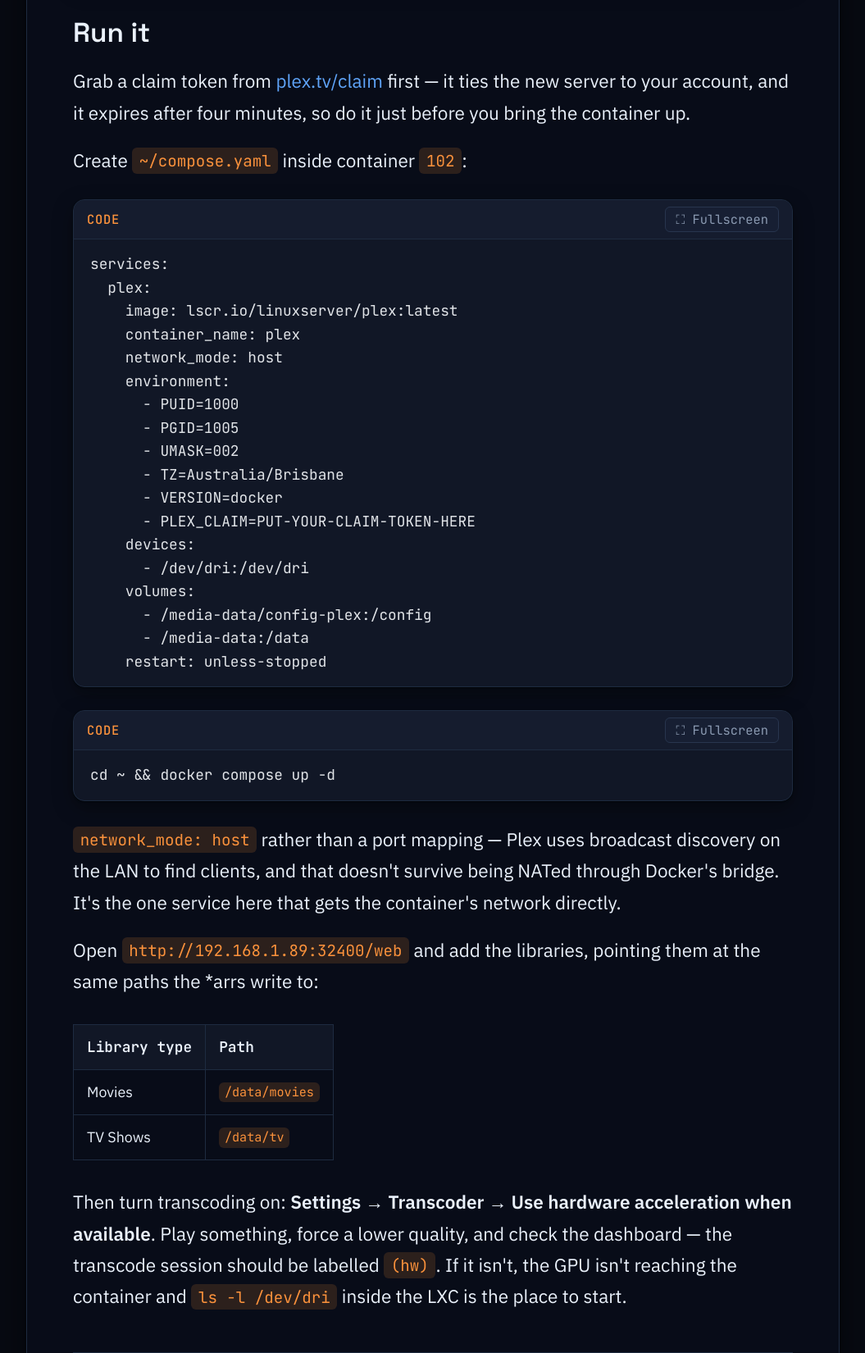
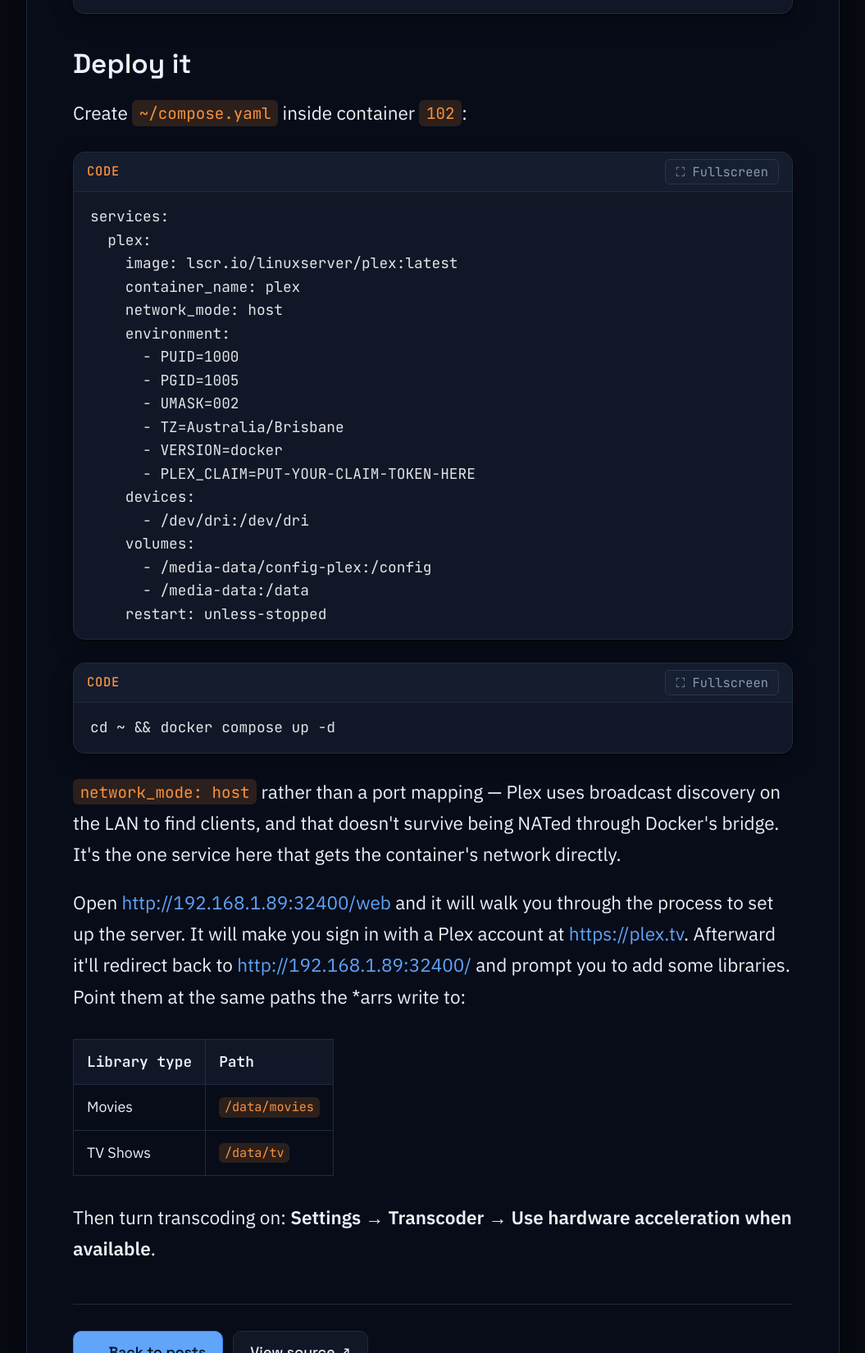
Before and after one commit to DylanMunyard/dylan-blog, an Astro site: page /posts/building-a-home-server-pt5 in a window 1280 px wide. Shown: the part 10066-11716 px from the top of the page at 82% size, without its empty margins (112-1167 px from the left). Built offline with nearby package versions, Linux system fonts and the light colour scheme; Astro itself is replaced by a stand-in of ours; code samples lack their colours.

Commit message:
Finish set up

````diff
--- a/src/content/blog/building-a-home-server-pt5.mdx
+++ b/src/content/blog/building-a-home-server-pt5.mdx
@@ -242,7 +242,7 @@
 Transmission needs a password to use as the web UI login. Put it in `PASS`.
 
 ## The media server
-Container `102` is the media player. It mounts the same volume `/media-tank` as the *arrs. This allows Radarr / Sonarr
+Container `102` is for the media player. It mounts the same volume `/media-tank` as the *arrs. This allows Radarr / Sonarr
 to put the media in the folder monitored by the media player. The result is that when a download is complete, the media
 will appear in the media server right away.
 
@@ -250,7 +250,7 @@
 
 ### Pass the GPU through
 The QuickSync GPU appears in Linux as a 'render node' at `/dev/dri/renderD128`. You can see it's a special type of
-device by running `ls -la /dev/dri`.
+device by running `ls -la /dev/dri` and it will start with a c for **c**haracter device.
 
 ```bash
 pct set 102 --dev0 /dev/dri/renderD128,gid=1005,mode=0660
@@ -264,10 +264,7 @@
 # crw-rw---- 1 root mediaapps 226, 128 ... renderD128
 ```
 
-### Run it
-Grab a claim token from [plex.tv/claim](https://www.plex.tv/claim) first — it ties the new server to your account,
-and it expires after four minutes, so do it just before you bring the container up.
-
+### Deploy it
 Create `~/compose.yaml` inside container `102`:
 
 ```yaml
@@ -299,13 +296,13 @@
 doesn't survive being NATed through Docker's bridge. It's the one service here that gets the container's network
 directly.
 
-Open `http://192.168.1.89:32400/web` and add the libraries, pointing them at the same paths the *arrs write to:
+Open http://192.168.1.89:32400/web and it will walk you through the process to set up the server. It will make you sign in
+with a Plex account at https://plex.tv. Afterward it'll redirect back to http://192.168.1.89:32400/ and prompt you
+to add some libraries.  Point them at the same paths the *arrs write to:
 
 | Library type | Path           |
 |--------------|----------------|
 | Movies       | `/data/movies` |
 | TV Shows     | `/data/tv`     |
 
-Then turn transcoding on: **Settings → Transcoder → Use hardware acceleration when available**. Play something,
-force a lower quality, and check the dashboard — the transcode session should be labelled `(hw)`. If it isn't, the
-GPU isn't reaching the container and `ls -l /dev/dri` inside the LXC is the place to start.
+Then turn transcoding on: **Settings → Transcoder → Use hardware acceleration when available**.
````
